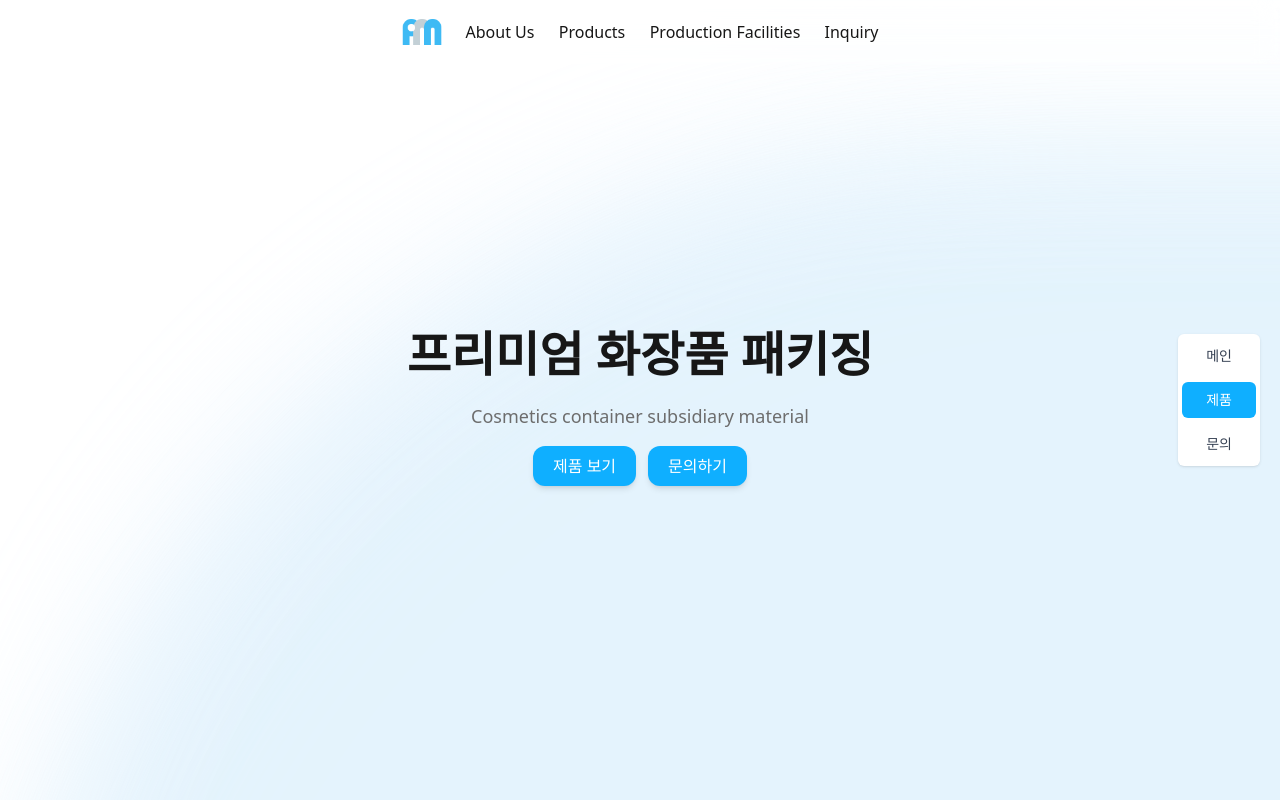
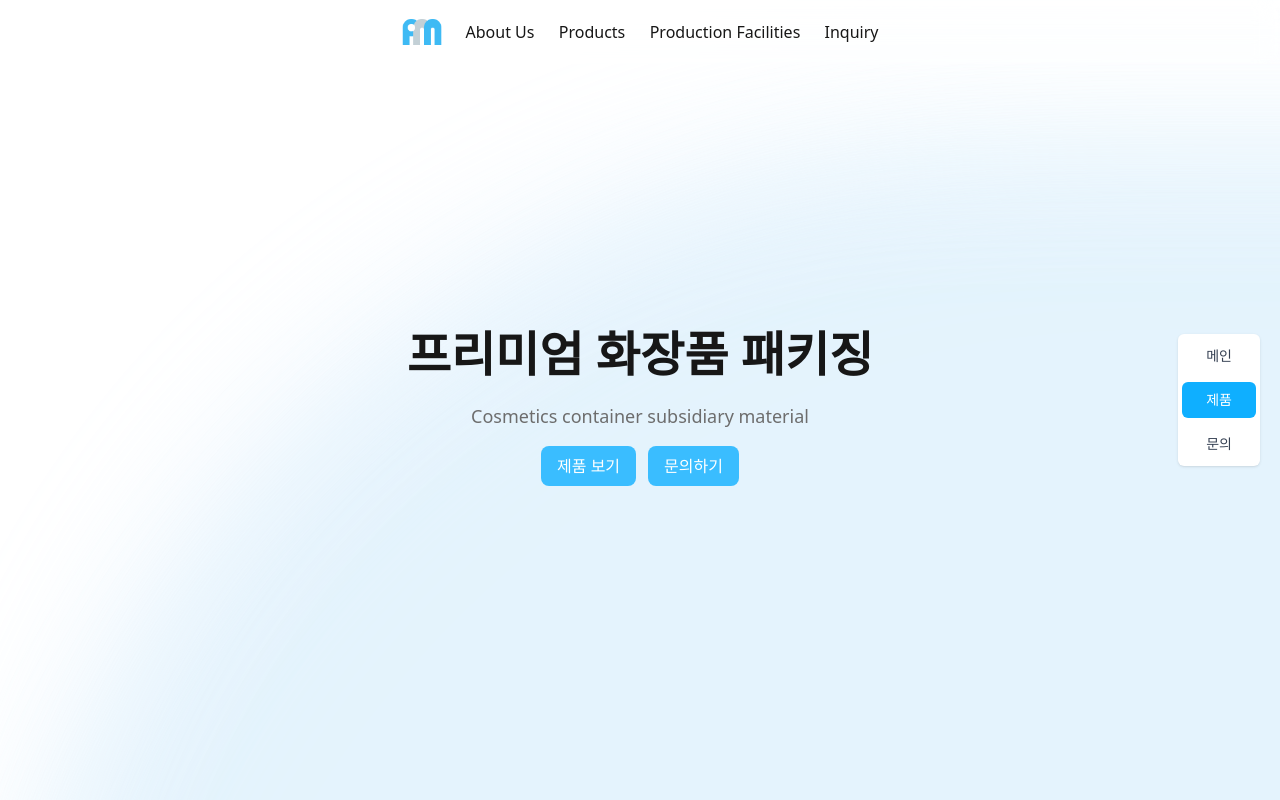
Before and after one commit to ph-mold/ph-mold-web, a Next.js app: page / in a window 1280 px wide. Shown: the top 800 px of the page. Built offline with nearby package versions, Linux system fonts and the light colour scheme.

Commit message:
[Update] 화살표 버튼 수정

```diff
--- a/components/home/ButtonWithArrow.tsx
+++ b/components/home/ButtonWithArrow.tsx
@@ -1,24 +1,33 @@
 import { RightArrowIcon } from "@/utils/svgr";
 import { ReactNode, useState } from "react";
+import clsx from "clsx";
 
 interface ButtonWithArrowProps {
   children: ReactNode;
+  className?: string;
 }
 
-export default function ButtonWithArrow({ children }: ButtonWithArrowProps) {
+export default function ButtonWithArrow({
+  children,
+  className = "",
+}: ButtonWithArrowProps) {
   const [hovered, setHovered] = useState(false);
 
   return (
     <button
-      className="px-5 py-2 bg-signature text-reverseForground rounded-xl flex relative overflow-hidden cursor-pointer shadow-md"
+      className={clsx(
+        "px-4 py-2 bg-signature/80 text-reverseForground rounded-lg flex relative overflow-hidden cursor-pointer w-fit",
+        className
+      )}
       onMouseEnter={() => setHovered(true)}
       onMouseLeave={() => setHovered(false)}
     >
       {children}
       <RightArrowIcon
-        className={`absolute size-3 left-full top-1/2 transform -translate-y-1/2 transition-all duration-300 ease-in-out ${
+        className={clsx(
+          "absolute size-3 left-full top-1/2 transform -translate-y-1/2 transition-all duration-300 ease-in-out",
           hovered ? "opacity-100 -translate-x-4" : "opacity-0"
-        }`}
+        )}
       />
     </button>
   );
```
